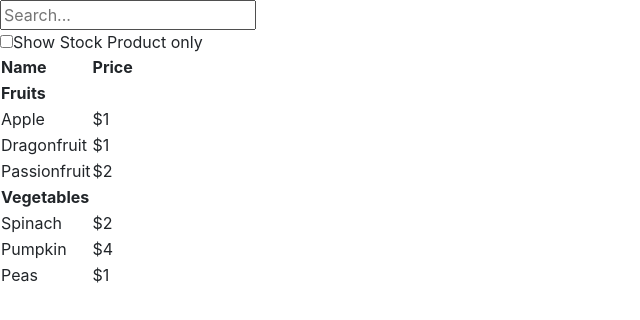
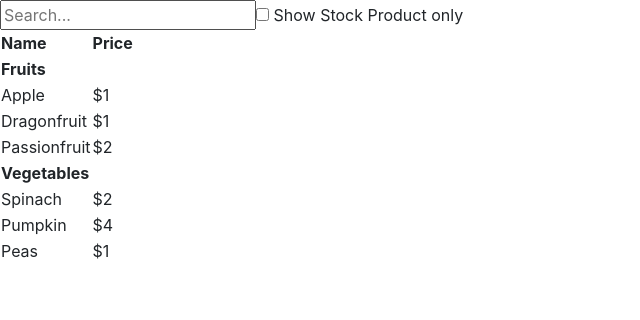
Before and after one commit to nishanmazumder/todo-react, a React (Create React App) app: page / in a window 1280 px wide. Shown: the top 320 px of the page, without its empty margins (0-640 px from the left). Built offline with nearby package versions, Linux system fonts and the light colour scheme.

Commit message:
product stock add

```diff
--- a/src/components/jsx/Product/App.js
+++ b/src/components/jsx/Product/App.js
@@ -1,3 +1,5 @@
+import { useState } from "react";
+
 const PRODUCTS = [
    { category: "Fruits", price: "$1", stocked: true, name: "Apple" },
    { category: "Fruits", price: "$1", stocked: true, name: "Dragonfruit" },
@@ -15,6 +17,18 @@ function ProductCat({ category }) {
       </tr>
    )
 }
+
+function ProductSearch({ productStock }) {
+   return (
+      <div className="searchbar">
+         <input type="text" placeholder="Search..." />
+         <label>
+            <input type="checkbox" onChange={(e) => productStock(e.target.checked)} /> Show Stock Product only
+         </label>
+      </div>
+   )
+}
+
 function Product({ product }) {
    return (
       <tr>
@@ -25,7 +39,7 @@ function Product({ product }) {
 }
 
 
-export default function ProductTable() {
+function ProductTable({ productStock }) {
 
    const productRows = [];
    let lastCategory = null;
@@ -37,6 +51,11 @@ export default function ProductTable() {
          )
       }
 
+      // product stock check
+      if (productStock && !product.stocked) {
+         return
+      }
+
       productRows.push(
          <Product key={product.name} product={product} />
       )
@@ -46,13 +65,6 @@ export default function ProductTable() {
 
    return (
       <div>
-         <div className="searchbar">
-            <input type="text" placeholder="Search..." />
-         </div>
-         <label>
-            <input type="checkbox" />
-            Show Stock Product only
-         </label>
          <table>
             <thead>
                <tr>
@@ -68,3 +80,15 @@ export default function ProductTable() {
       </div>
    )
 }
+
+export default function FilterProductTable() {
+
+   const [isStock, setIsStock] = useState('');
+
+   return (
+      <>
+         <ProductSearch productStock={setIsStock} />
+         <ProductTable productStock={isStock} />
+      </>
+   )
+}
```
